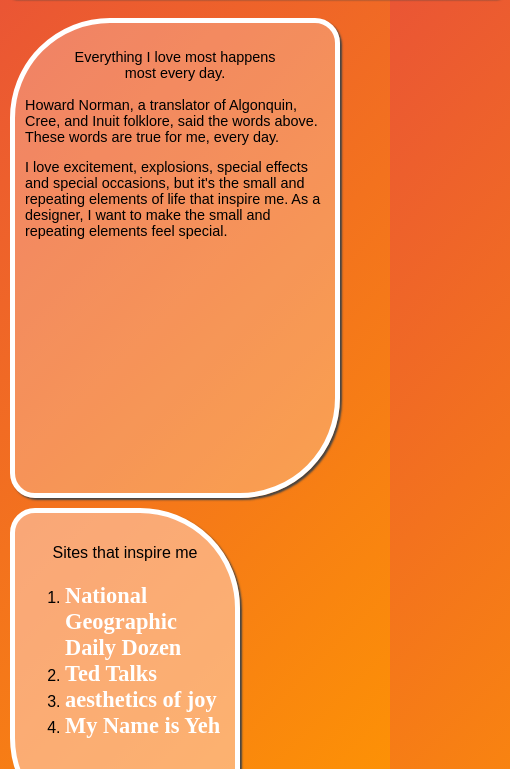
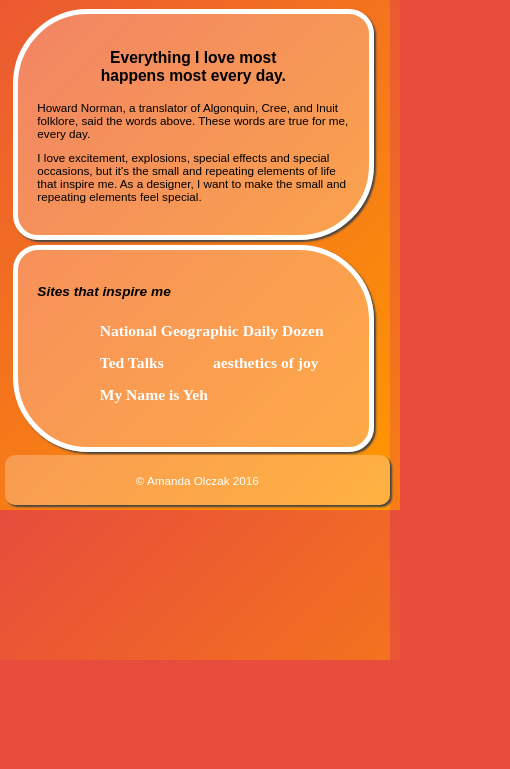
Before and after one commit to purplepanda/OlczakPortfolio, a plain HTML site: page html/about.html in a window 390 px wide. Shown: the part 184-953 px from the top of the page, 510 px wide, since content can reach past the window. After the commit the page ends 844 px from the top, so only its background shows below. Drawn offline with Linux system fonts and the light colour scheme; files whose address does not match are found by name; a web font is replaced by a local one.

Commit message:
Modified CSS to be responsive

```diff
--- a/css/header.css
+++ b/css/header.css
@@ -1,3 +1,4 @@
+/* CSS for Header and Footer Element */
 header {
     text-align: center;
     width: 100%;
@@ -12,6 +13,21 @@ nav {
     -moz-box-shadow: 2px 2px 2px #444444;
     -webkit-box-shadow: 2px 2px 2px #444444;
     box-shadow: 2px 2px 2px #444444;
+}
+ul {
+  transition: max-height .25s linear;
+  margin: 0;
+  padding: 0;
+  text-align: center;
+}
+li {
+  /*visibility transition is on li because multiple transition
+  selectors is not well supported*/
+  transition: visibility .25s linear;
+  display: inline-block;
+  /*border: 1px solid;*/
+  padding: .45em 1.1em;
+  margin: 0 .3em;
 }
 nav li {
     display: inline-block;
@@ -39,3 +55,18 @@ footer {
     box-shadow: 2px 2px 2px #444444;
     margin: auto;
 }
+@media (max-width: 895px) {
+  h1 {
+      font-size: 3vw;
+  }
+  .name {
+      font-size: 7vw;
+  }
+}
+@media (max-width: 480px) {
+  h1 {
+    font-size: 4vw;
+  }
+  .name {
+      font-size: 9vw;
+}
--- a/css/styles.css
+++ b/css/styles.css
@@ -5,8 +5,8 @@
 }
 body {
     width: 100%;
-    max-width: 960px;
-    min-width: 500px;
+    max-width: 1024px;
+    min-width: 320px;
     margin: auto;
     background-color: #e74c3c;
     background-image: -moz-linear-gradient(-45deg, #e74c3c, #ff9800);
@@ -21,15 +21,15 @@ body {
     padding: 5px;
 }
 #content {
-    width: 60%;
-    max-width: 550px;
+    width: 55%;
+    /*max-width: 550px;
     min-width: 300px;
-    height: 450px;
+    height: 450px;*/
     background-color: rgba(255, 255, 255, 0.25);
     display: inline-block;
     float: left;
-    margin: 1%;
-    padding: 10px;
+    margin: 0.75%;
+    padding: 3%;
     border: 5px solid #ffffff;
     -moz-box-shadow: 2px 2px 2px #444444;
     -webkit-box-shadow: 2px 2px 2px #444444;
@@ -37,15 +37,15 @@ body {
     border-radius: 100px 25px 100px 25px;
 }
 #sidebar {
-    width: 35%;
-    max-width: 275px;
+    width: 25%;
+    /*max-width: 275px;
     min-width: 200px;
-    height: 300px;
-    background-color: rgba(255, 212, 194, 0.55);
+    height: 300px;*/
+    background-color: rgba(255, 212, 194, 0.35);
     display: inline-block;
     float: left;
-    margin: 1%;
-    padding: 10px;
+    margin: 0.75%;
+    padding: 3%;
     border: 5px solid #ffffff;
     -moz-box-shadow: 2px 2px 2px #444444;
     -webkit-box-shadow: 2px 2px 2px #444444;
@@ -102,16 +102,14 @@ a:hover {
 }
 img.large {
     width: 28%;
-    min-width: 150px;
     display: inline-block;
     margin: 1%;
-    opacity: 0.75;
+    opacity: 0.80;
     border: 5px solid #ffffff;
     -moz-box-shadow: 2px 2px 2px #444444;
     -webkit-box-shadow: 2px 2px 2px #444444;
     box-shadow: 2px 2px 2px #444444;
 }
-
 /* Button for Contact Page */
 
 #shared {
@@ -162,3 +160,72 @@ input:hover {
     border: none;
     border-radius: 3px;
 }
+/* Responsive CSS */
+@media (max-width: 895px) {
+  img.large {
+    width: 40%;
+    margin: 2.5%;
+  }
+  #grid img:nth-child(3) {
+    display: none;
+  }
+  h2 {
+    font-size: 2.5vw;
+  }
+  h3 {
+    font-size: 2vw;
+    font-style: italic;
+    font-weight: 700;
+  }
+  p {
+    font-size: 1.75vw;
+  }
+  ol li a {
+    font-size: 2.5vw;
+  }
+  #content {
+    width: 70%;
+    margin-left: 10%;
+    border-radius: 25px 100px 25px 100px;
+    padding: 5%;
+  }
+  #sidebar {
+    width: 35%;
+    float: right;
+    margin-right: 8.75%;
+    padding: 5%;
+    border-radius: 100px 25px 100px 25px;
+  }
+}
+@media (max-width: 480px) {
+  img.large {
+    width: 80%;
+    margin: 5%;
+  }
+  #grid img:nth-child(2) {
+    display: none;
+  }
+  h2{
+    font-size: 4vw;
+  }
+  h3 {
+    font-size: 3.5vw;
+  }
+  p {
+    font-size: 3vw;
+  }
+  ol li a {
+    font-size: 4vw;
+  }
+  #content {
+    width: 80%;
+    margin-left: 2%;
+    border-radius: 75px 25px;
+  }
+  #sidebar {
+    width: 80%;
+    float: left;
+    margin-left: 2%;
+    border-radius: 25px 75px;
+  }
+}
--- a/html/about.html
+++ b/html/about.html
@@ -32,9 +32,9 @@
 
 
     <div id="content">
-        <blockquote cite="https://dreampoetryvisions.wordpress.com/2013/11/26/everything-i-love-most-happens-most-every-day-howard-norman-translator-of-algonquin-cree-and-inuit-folklore-image-amandine-torrente-httpbuff-ly1c2kuex-found-at-httpb/">
-            <p>Everything I love most happens most every day.</p>
-        </blockquote>
+        <h2><blockquote cite="https://dreampoetryvisions.wordpress.com/2013/11/26/everything-i-love-most-happens-most-every-day-howard-norman-translator-of-algonquin-cree-and-inuit-folklore-image-amandine-torrente-httpbuff-ly1c2kuex-found-at-httpb/">
+            Everything I love most happens most every day.
+        </blockquote></h2>
         <p>Howard Norman, a translator of Algonquin, Cree, and Inuit folklore, said the words above. These words are true for me, every day. </p>
 
         <p>I love excitement, explosions, special effects and special occasions, but it's the small and repeating elements of life that inspire me. As a designer, I want to make the small and repeating elements feel special.</p>
@@ -42,7 +42,7 @@
 
 
     <div id="sidebar">
-        <h4>Sites that inspire me</h4>
+        <h3>Sites that inspire me</h3>
         <ol>
             <li><a href="http://yourshot.nationalgeographic.com/daily-dozen/" target="_blank">National Geographic Daily Dozen</a></li>
             <li><a href="https://www.ted.com/" target="_blank">Ted Talks</a></li>
```
Also changed, not shown: css/portfolio.css (+42 -5 lines), html/index.html (+2 -0 lines).
